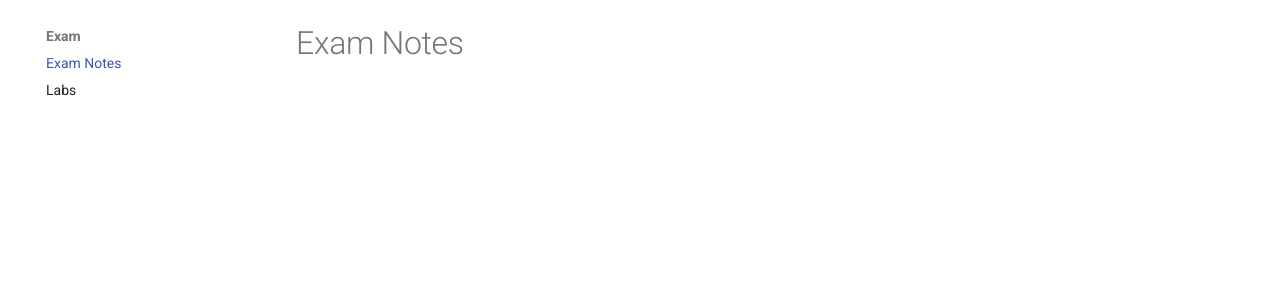
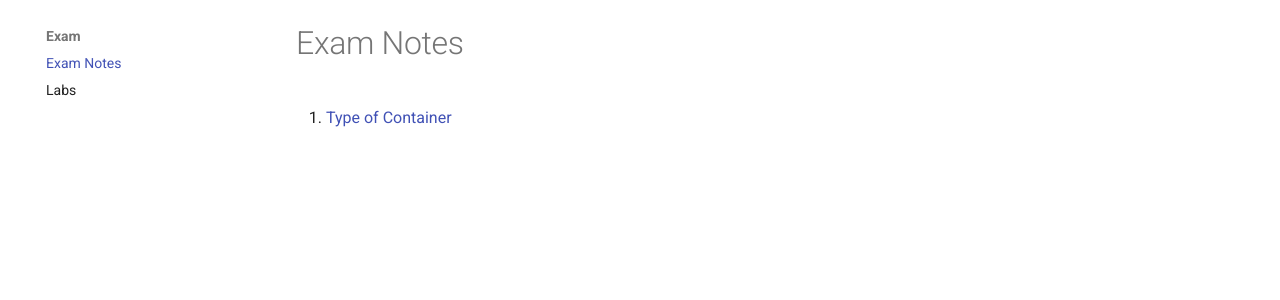
Before and after one commit to yoonghan/AI-Cloud-Developer, an MkDocs documentation site: the page built from docs/Exam_Preparation/Notes.md, in a window 1280 px wide. Shown: the part 123-423 px from the top of the page. Built offline with MkDocs 1.6.1 and Material for MkDocs 9.7.7, drawn with Linux system fonts in a browser that asks for light colours.

Commit message:
Update notes

```diff
--- a/docs/Exam_Preparation/Notes.md
+++ b/docs/Exam_Preparation/Notes.md
@@ -1 +1,3 @@
 # Exam Notes
+
+1. [Type of Container](https://learn.microsoft.com/en-us/azure/container-apps/containers)
```
